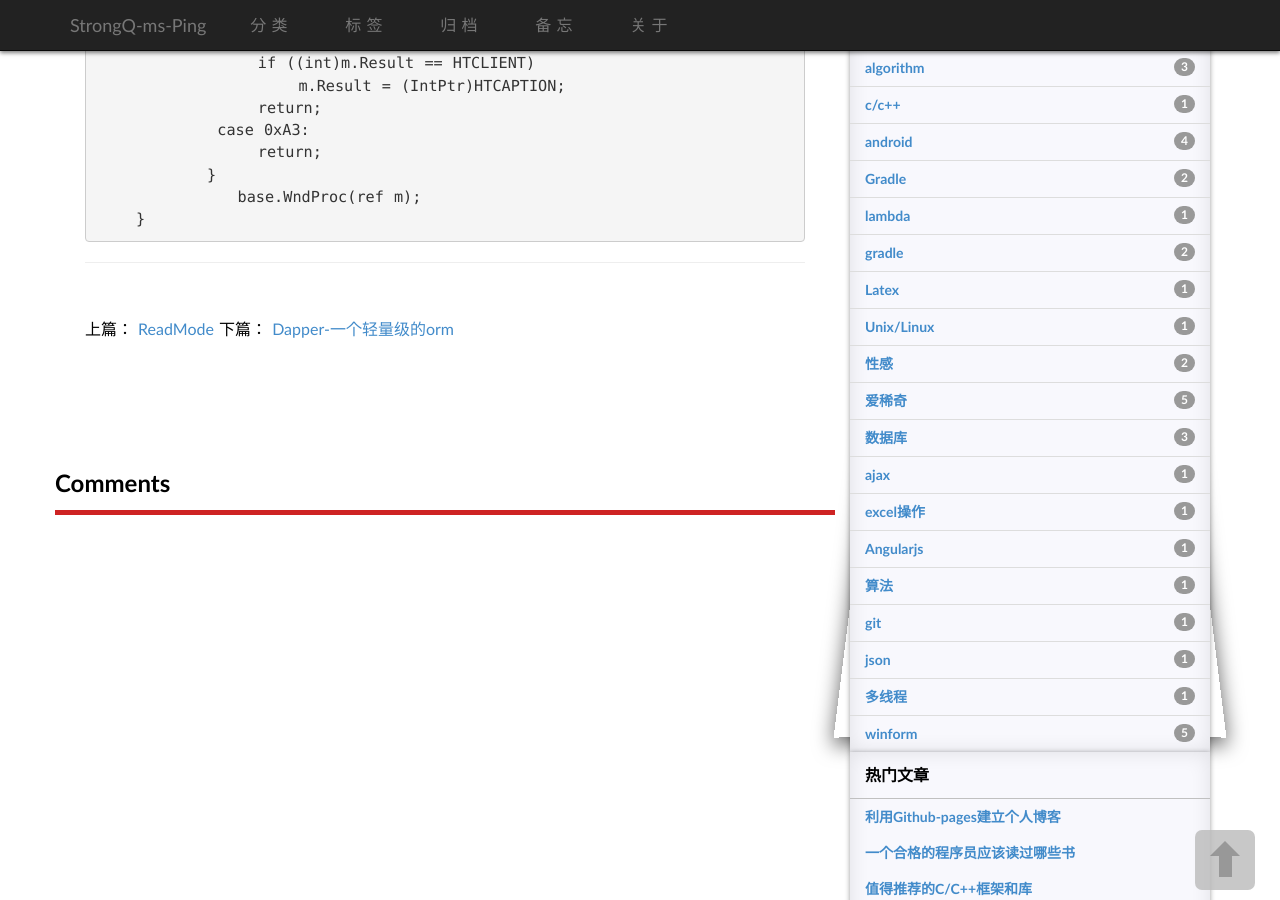
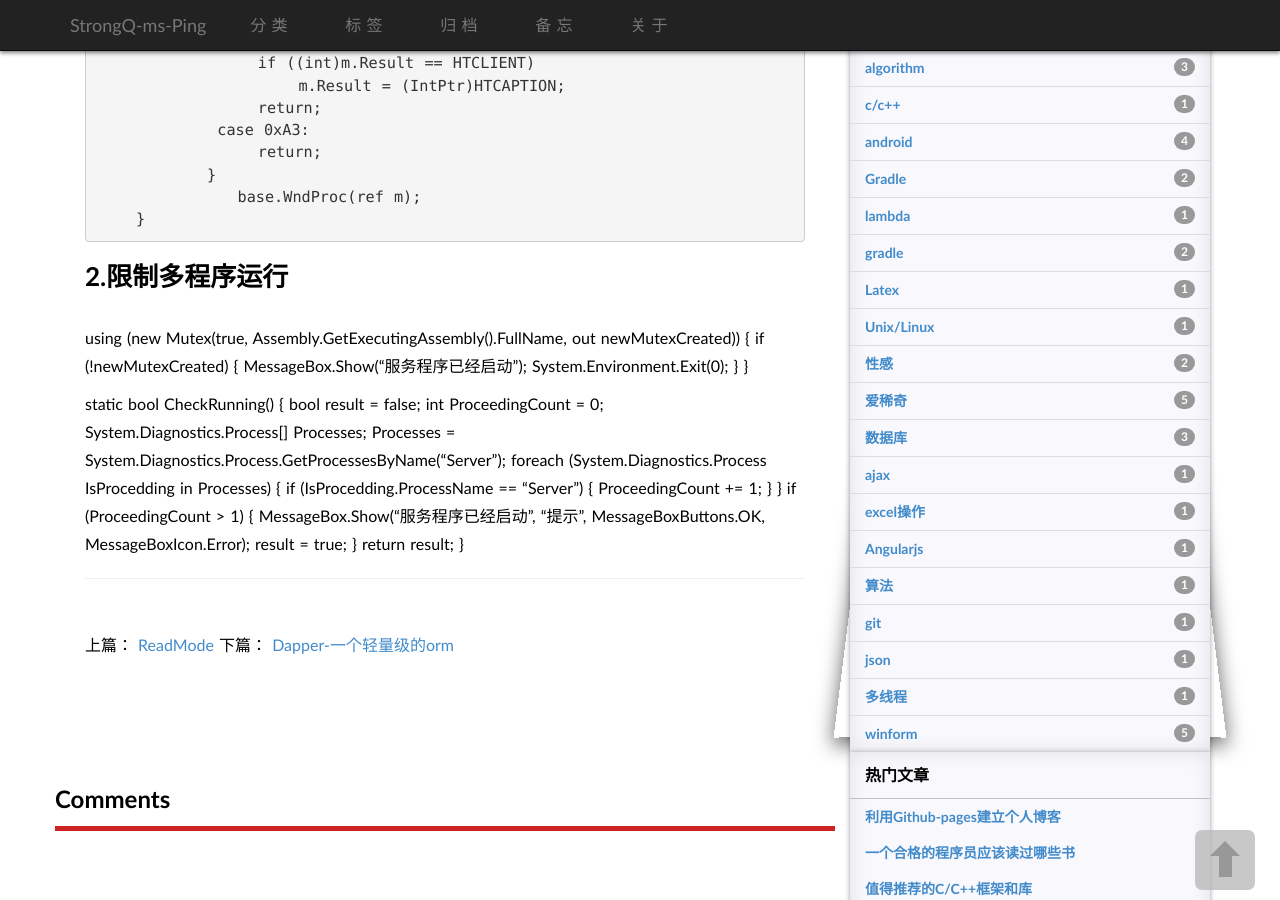
Before and after one commit to strongQ/caoyinping, a Jekyll site: the page built from _posts/2016-04-12-winform-summary.md, in a window 1280 px wide and 900 px high, scrolled down 478 px. Built offline with Jekyll 4.4.1, drawn with Linux system fonts in a browser that asks for light colours; some web fonts are replaced; comment, search, counter and statistics services are not loaded.

Commit message:
Update 2016-04-12-winform-summary.md

```diff
--- a/_posts/2016-04-12-winform-summary.md
+++ b/_posts/2016-04-12-winform-summary.md
@@ -29,3 +29,33 @@ winform 一些常用方法
                }
                   base.WndProc(ref m);
         }
+
+## 2.限制多程序运行
+ using (new Mutex(true, Assembly.GetExecutingAssembly().FullName, out newMutexCreated))
+                {
+                    if (!newMutexCreated)
+                    {
+                        MessageBox.Show("服务程序已经启动");
+                        System.Environment.Exit(0);
+                    }
+                }
+
+   static bool CheckRunning()
+        {
+            bool result = false;
+            int ProceedingCount = 0;
+            System.Diagnostics.Process[] Processes;
+            Processes = System.Diagnostics.Process.GetProcessesByName("Server"); foreach (System.Diagnostics.Process IsProcedding in Processes)
+            {
+                if (IsProcedding.ProcessName == "Server")
+                {
+                    ProceedingCount += 1;
+                }
+            }
+            if (ProceedingCount > 1)
+            {
+                MessageBox.Show("服务程序已经启动", "提示", MessageBoxButtons.OK, MessageBoxIcon.Error);
+                result = true;
+            }
+            return result;
+        }
```
